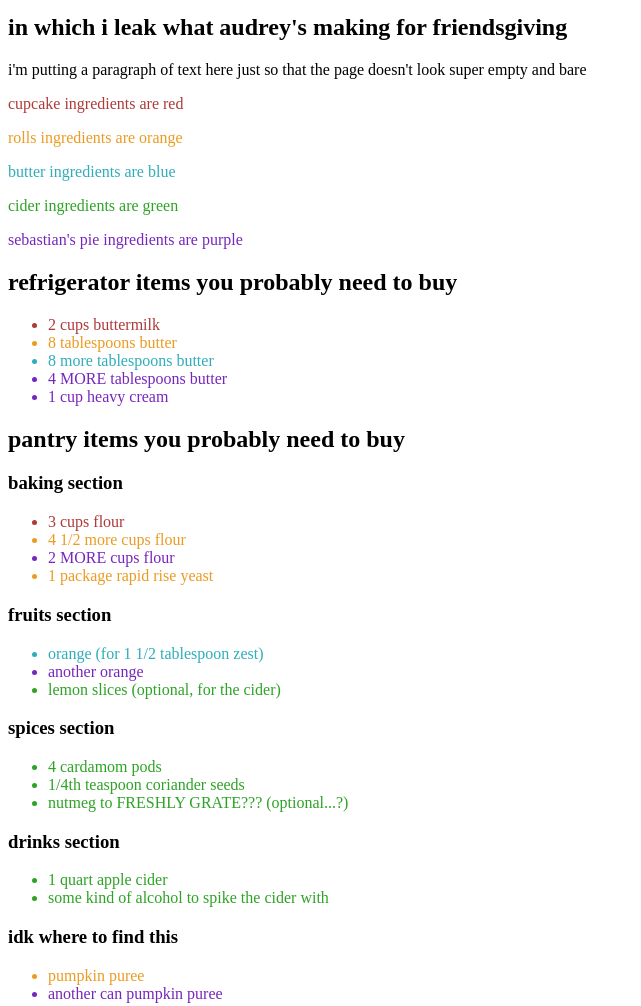
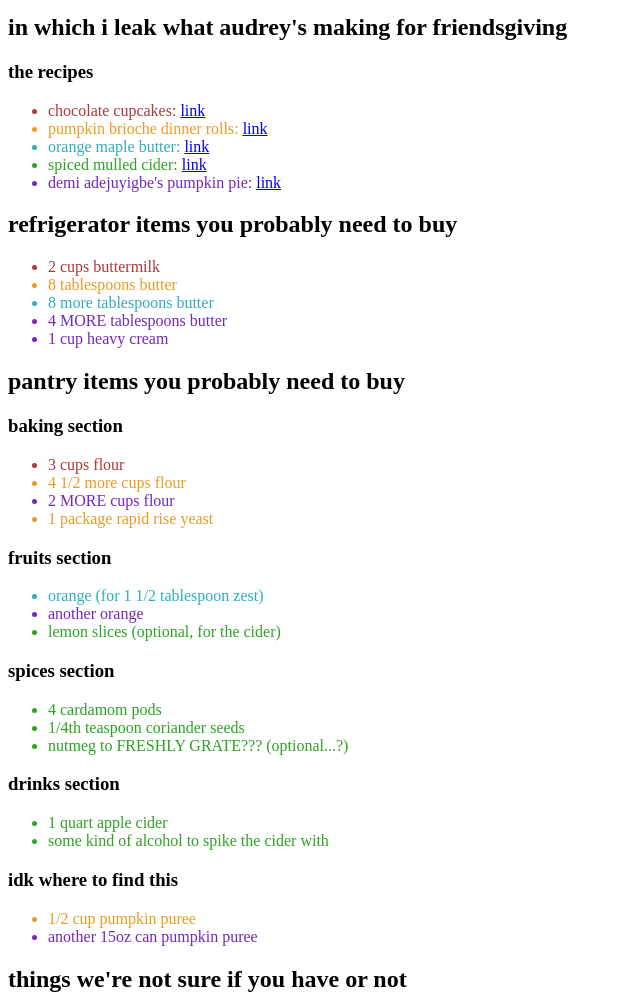
Before and after one commit to sunflorebell/recipes-website, a plain HTML site: page blogs/blog002-grocery-list-for-audrey.html in a window 1280 px wide. Shown: the part 100-1106 px from the top of the page, without its empty margins (0-641 px from the left). Drawn offline with Linux system fonts and the light colour scheme.

Commit message:
added links,  updated metadata

```diff
--- a/blogs/blog002-grocery-list-for-audrey.html
+++ b/blogs/blog002-grocery-list-for-audrey.html
@@ -3,7 +3,7 @@
 <head>
     <meta charset="UTF-8">
     <meta name="viewport" content="width=device-width, initial-scale=1.0">
-    <title>Document</title>
+    <title>grocery list for audrey's friendsgiving parties</title>
 
     <style>
         .cupcakes {
@@ -27,6 +27,11 @@
         }
     </style>
 
+
+    <meta property="og:site_name" content="moss writes recipes now :3">
+    <meta property="og:title" content="nov 19 2026 - grocery list for audrey's friendsgiving parties">
+    <meta property="og:description" content="in which i leak what audrey's making for friendsgiving">
+    <meta name="theme-color" content="#eb9b22">
 </head>
 <body>
     <p>
@@ -36,12 +41,16 @@
     <h1>nov 19 2026 - grocery list for audrey's friendsgiving parties</h1>
     <h2>in which i leak what audrey's making for friendsgiving</h2>
 
-    <p>i'm putting a paragraph of text here just so that the page doesn't look super empty and bare</p>
-    <p class="cupcakes">cupcake ingredients are red</p>
-    <p class="rolls">rolls ingredients are orange</p>
-    <p class="butter">butter ingredients are blue</p>
-    <p class="cider">cider ingredients are green</p>
-    <p class="seb">sebastian's pie ingredients are purple</p>
+    <h3>the recipes</h3>
+    <ul>
+        <li class="cupcakes">chocolate cupcakes: <a href="https://preppykitchen.com/1474-2/#recipe" target="_blank">link</a></li>
+        <li class="rolls">pumpkin brioche dinner rolls: <a href="https://emmasplate.com/pumpkin-brioche-dinner-rolls/" target="_blank">link</a></li>
+        <li class="butter">orange maple butter: <a href="https://www.cuisinart.com/recipes/breakfast/orange-maple-butter-recipe.html" target="_blank">link</a></li>
+        <li class="cider">spiced mulled cider: <a href="https://www.seriouseats.com/spiced-mulled-cider-recipe" target="_blank">link</a></li>
+        <li class="seb">demi adejuyigbe's pumpkin pie: <a href="https://pbs.twimg.com/media/GdVx28WXYAAfHNt.jpg" target="_blank">link</a></li>
+
+
+    </ul>
 
     <h2>refrigerator items you probably need to buy</h2>
     <ul>
@@ -79,8 +88,8 @@
     </ul>
     <h3>idk where to find this</h3>
     <ul>
-        <li class="rolls">pumpkin puree</li>
-        <li class="seb">another can pumpkin puree</li>
+        <li class="rolls">1/2 cup pumpkin puree</li>
+        <li class="seb">another 15oz can pumpkin puree</li>
     </ul>
 
     <h2>things we're not sure if you have or not</h2>
```
